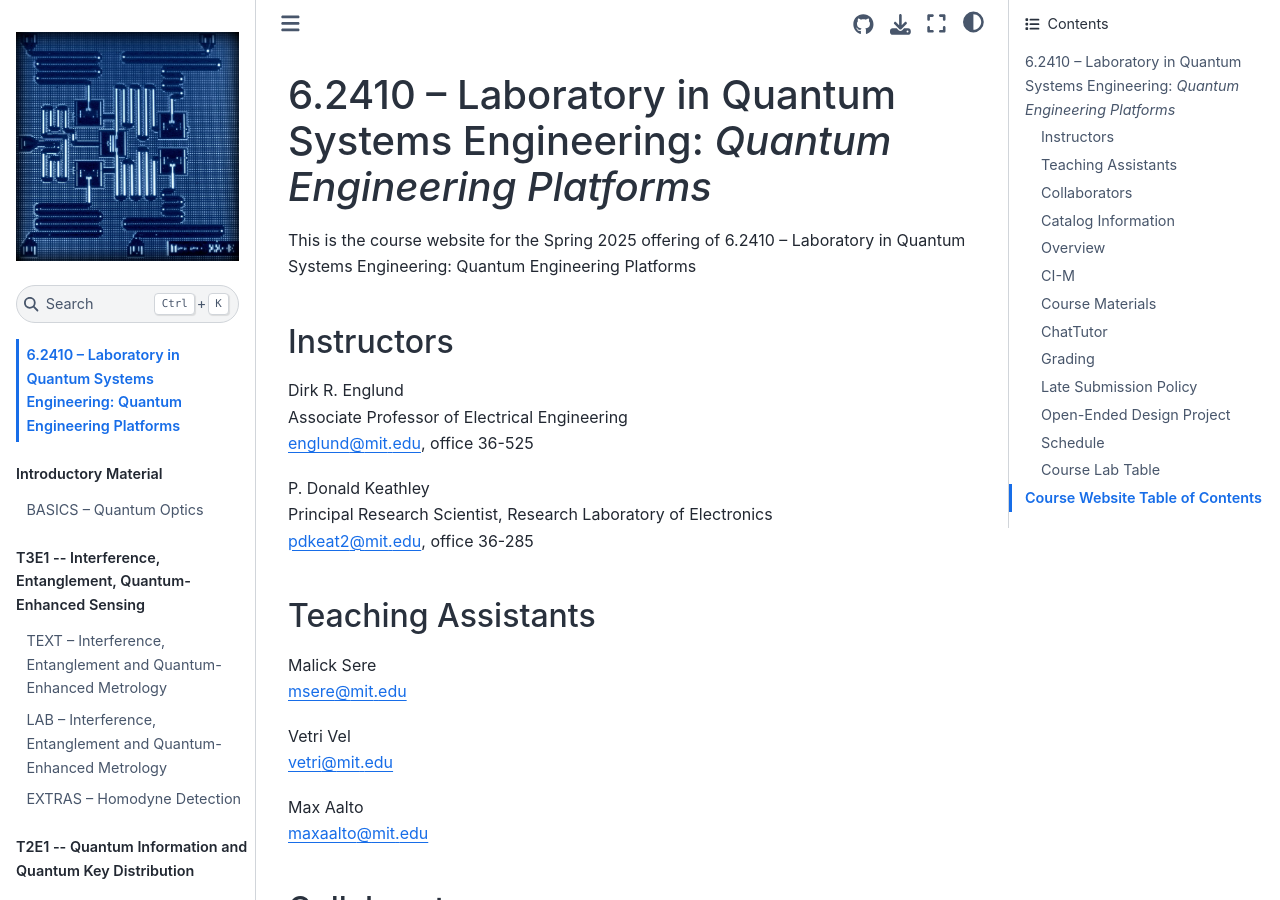
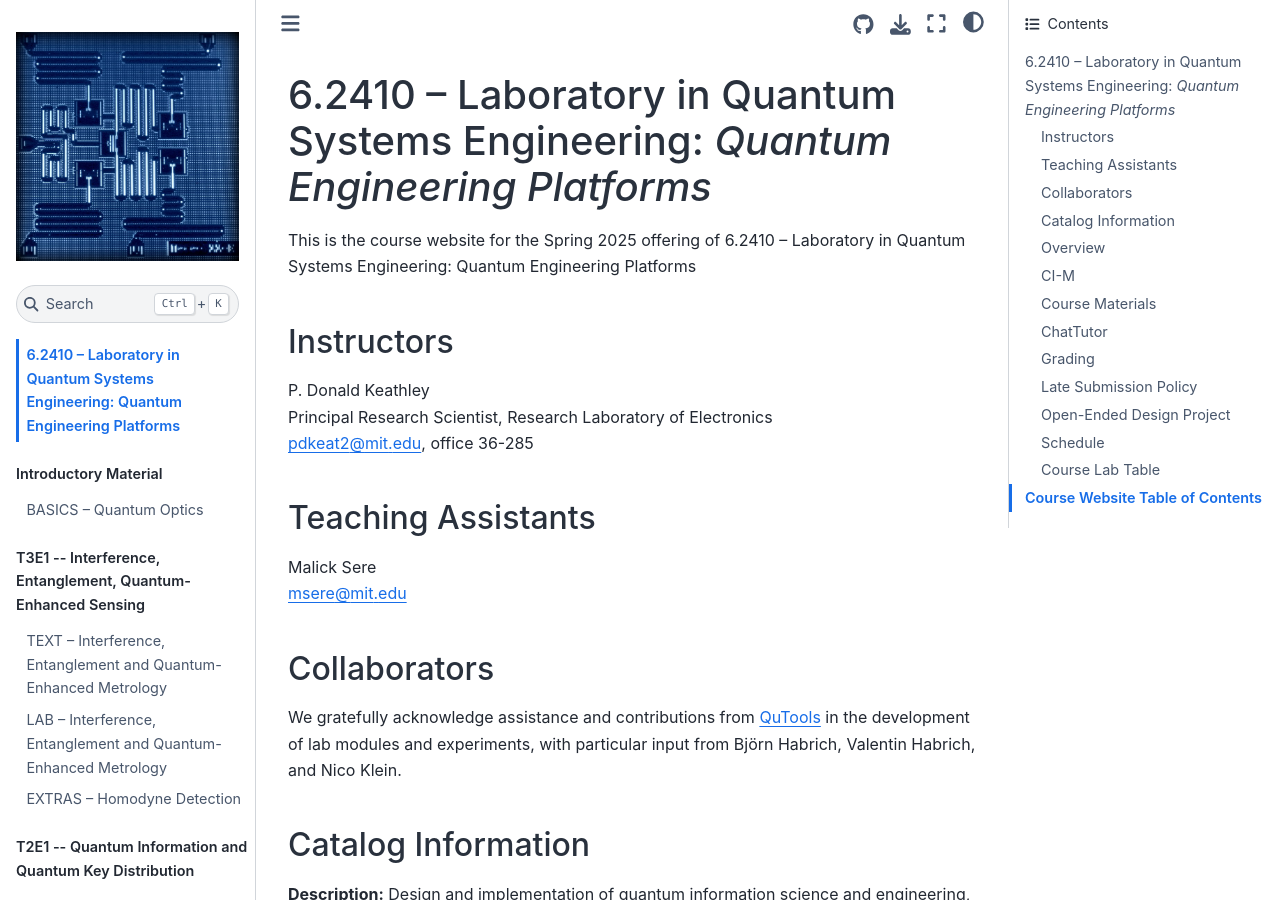
Before and after one commit to dkeathley/6.2410-lab, a Jupyter Book: the page built from intro.md, in a window 1280 px wide and 900 px high. Built offline with Jupyter Book 1.0.4 settings and Sphinx 7.4.7 and the Sphinx Book theme 1.1.4, drawn with Linux system fonts in a browser that asks for light colours; pages that are not in the unit, such as notebooks, are missing from menus; some of the changed text lies outside the part shown.

Commit message:
Updates for 2026!

````diff
--- a/_config.yml
+++ b/_config.yml
@@ -8,7 +8,7 @@
 # Force re-execution of notebooks on each build.
 # See https://jupyterbook.org/content/execute.html
 execute:
-  execute_notebooks: auto #auto or force or cache or 'off'
+  execute_notebooks: 'off' #auto or force or cache or 'off'
   timeout: 30
 
 # Define the name of the latex output file for PDF builds
--- a/_toc.yml
+++ b/_toc.yml
@@ -32,9 +32,9 @@
     - file: quNV-Jupyter/T3E3-LAB-Week2-Quantum-Sensing-with-Solid-State-Spins.ipynb
   - caption: T1:3E2 -- Quantum Simulation Lab
     chapters:
+    - file: simulation-modules/T1_3E2_spdc_simulation_by_qutip.ipynb
     - file: simulation-modules/T1-3E3-Activity-Cavity_QED_sensor.ipynb
     - file: simulation-modules/T1-3E3-Activity-Compuational_HOM.ipynb
-    - file: simulation-modules/T1_3E2_spdc_simulation_by_qutip.ipynb
   - caption: Final Projects
     chapters:
     - file: FINAL-PROJECTS.ipynb
--- a/intro.md
+++ b/intro.md
@@ -4,10 +4,6 @@
 This is the course website for the Spring 2025 offering of 6.2410 -- Laboratory in Quantum Systems Engineering: Quantum Engineering Platforms
 
 ## Instructors
-
-Dirk R. Englund <br>
-Associate Professor of Electrical Engineering <br>
-englund@mit.edu, office 36-525
 
 P. Donald Keathley <br>
 Principal Research Scientist, Research Laboratory of Electronics <br>
@@ -17,12 +13,6 @@
 
 Malick Sere <br>
 msere@mit.edu
-
-Vetri Vel <br>
-vetri@mit.edu
-
-Max Aalto <br>
-maxaalto@mit.edu
 
 ## Collaborators
 
@@ -103,11 +93,11 @@
 
 | Week | Topics |
 | --- | --- |
-| 1 | Introduction to “quantum engineering” laboratory. Overview of course & platforms. |
-| 2-3 | Round 1 Labs in groups of 3-4; lab report |
-| 4-5 | Round 2 Labs in groups of 3-4; lab report |
-| 6-7 | Round 3 Labs in groups of 3-4; lab report |
-| 8-9 | Open-ended design project proposal document + pitch presentation |
+| 1-2 | Introduction to “quantum engineering” laboratory. Overview of course & platforms. |
+| 3-4 | Round 1 Labs in groups of 3-4; lab report |
+| 5-6 | Round 2 Labs in groups of 3-4; lab report |
+| 7-8 | Round 3 Labs in groups of 3-4; lab report |
+| 9 | Open-ended design project proposal document + pitch presentation |
 | 10-14 | Open-ended design projects leading to final report and presentation |
 
 ```
````
Also changed, not shown: BASICS-quantum-optics-basics.ipynb, FIGURES/triplet_singlet_spins.png (added), 8 other files.
